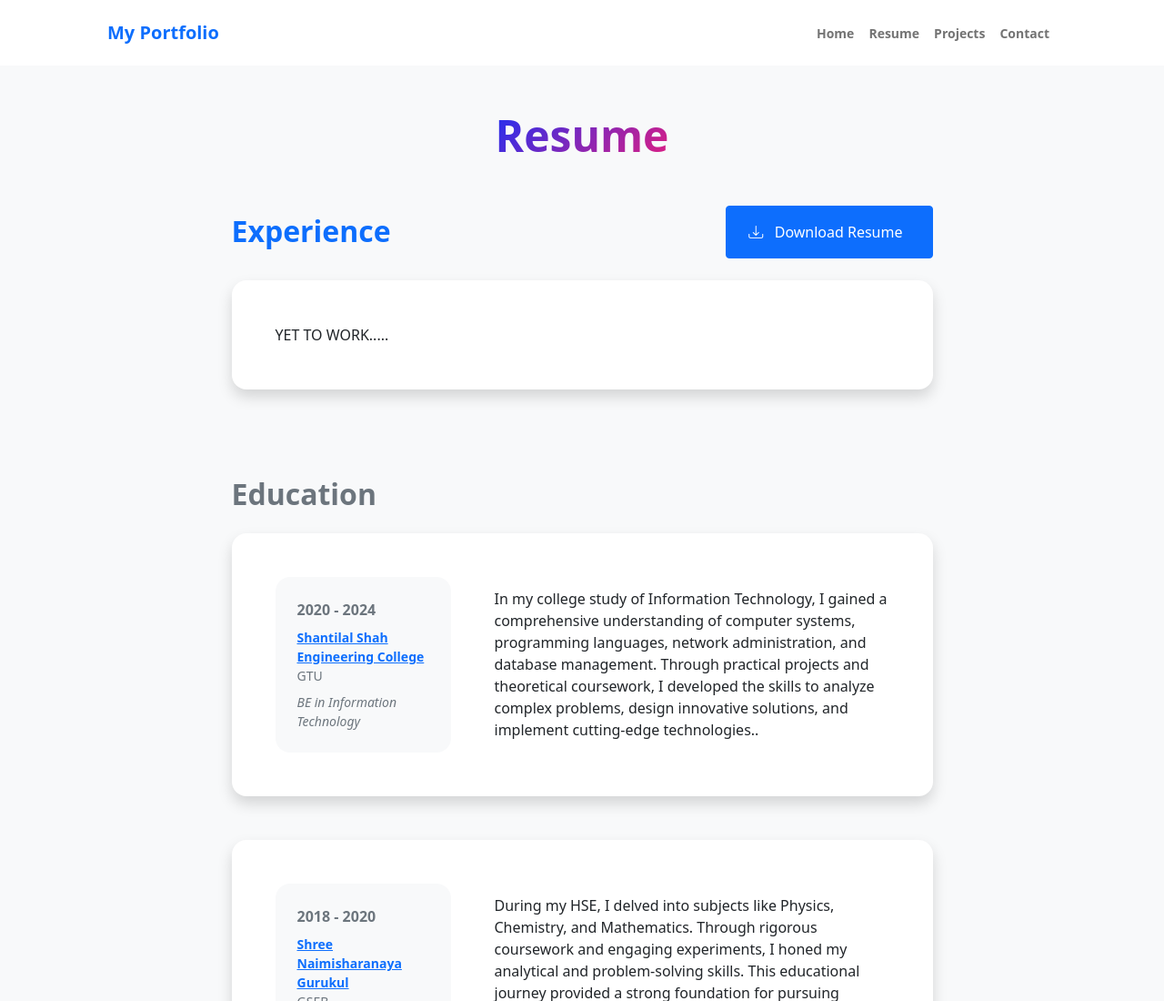
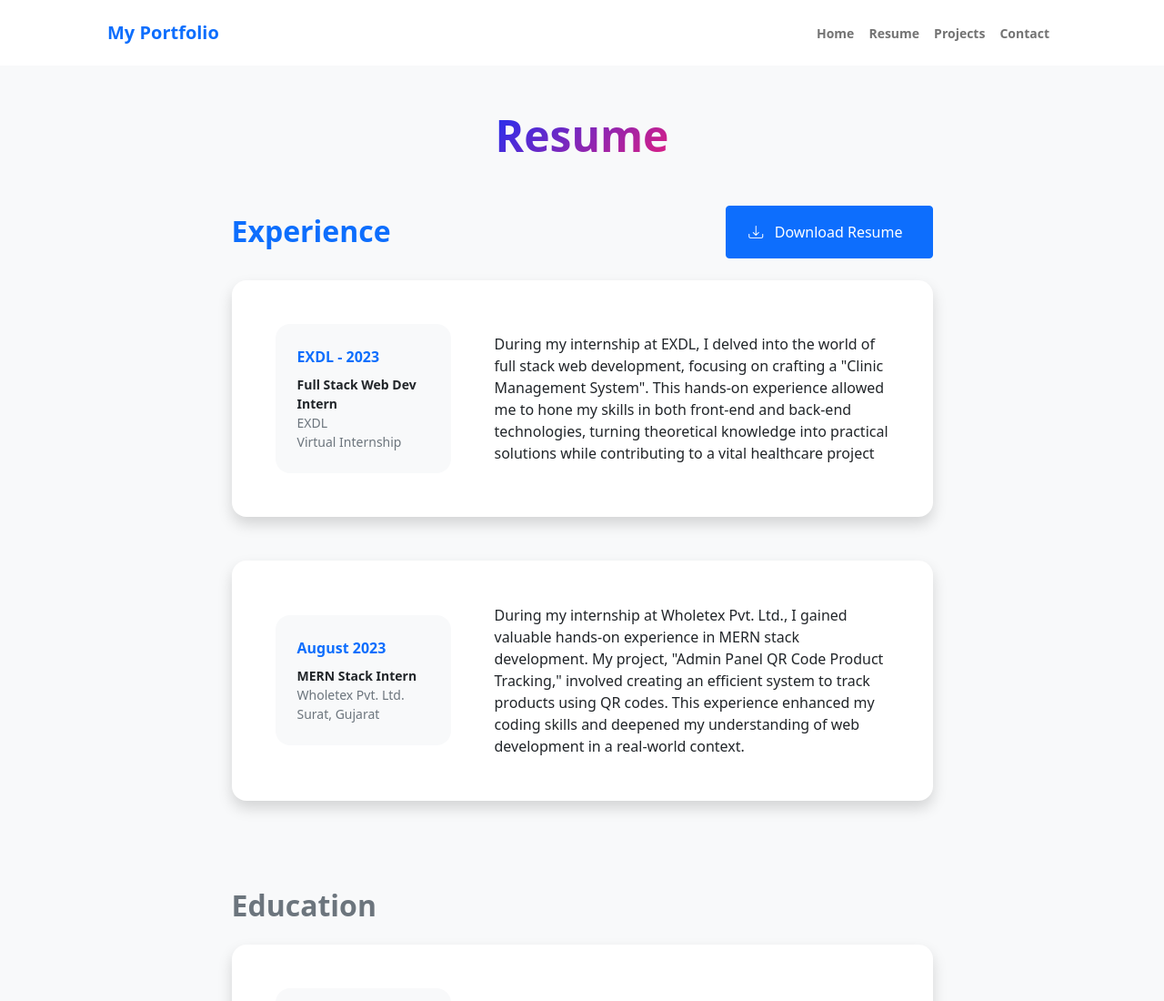
Before and after one commit to pushan-alagiya/pushan-alagiya.github.io, a plain HTML site: page resume.html in a window 1280 px wide. Shown: the top 1100 px of the page at 91% size. Drawn offline with nearby package versions, Linux system fonts and the light colour scheme.

Commit message:
Internship addition

```diff
--- a/resume.html
+++ b/resume.html
@@ -107,20 +107,44 @@
               <div class="card shadow border-0 rounded-4 mb-5">
                 <div class="card-body p-5">
                   <div class="row align-items-center gx-5">
-                    <!-- <div class="col text-center text-lg-start mb-4 mb-lg-0">
+                    <div class="col text-center text-lg-start mb-4 mb-lg-0">
                       <div class="bg-light p-4 rounded-4">
                         <div class="text-primary fw-bolder mb-2">
-                          2023 - Present
+                          EXDL - 2023
                         </div>
                         <div class="small fw-bolder">
-                          Smart Contract Development Intern
+                          Full Stack Web Dev Intern
                         </div>
-                        <div class="small text-muted">ABC Industries</div>
-                        <div class="small text-muted">Ahmd, Gujarat</div>
+                        <div class="small text-muted">EXDL</div>
+                        <div class="small text-muted">Virtual Internship</div>
                       </div>
-                    </div> -->
+                    </div>
                     <div class="col-lg-8">
-                      <div>YET TO WORK.....</div>
+                      <div class="text-sm">During my internship at EXDL, I delved into the world of full stack web development, focusing on crafting a "Clinic Management System". This hands-on experience allowed me to hone my skills in both front-end and back-end technologies, turning theoretical knowledge into practical solutions while contributing to a vital healthcare project</div>
+                    </div>
+                  </div>
+                </div>
+              </div>
+
+
+              <!-- Experience Card 2-->
+              <div class="card shadow border-0 rounded-4 mb-5">
+                <div class="card-body p-5">
+                  <div class="row align-items-center gx-5">
+                    <div class="col text-center text-lg-start mb-4 mb-lg-0">
+                      <div class="bg-light p-4 rounded-4">
+                        <div class="text-primary fw-bolder mb-2">
+                          August 2023
+                        </div>
+                        <div class="small fw-bolder">
+                          MERN Stack Intern
+                        </div>
+                        <div class="small text-muted">Wholetex Pvt. Ltd.</div>
+                        <div class="small text-muted">Surat, Gujarat</div>
+                      </div>
+                    </div>
+                    <div class="col-lg-8">
+                      <div class="text-sm">During my internship at Wholetex Pvt. Ltd., I gained valuable hands-on experience in MERN stack development. My project, "Admin Panel QR Code Product Tracking," involved creating an efficient system to track products using QR codes. This experience enhanced my coding skills and deepened my understanding of web development in a real-world context.</div>
                     </div>
                   </div>
                 </div>
```
